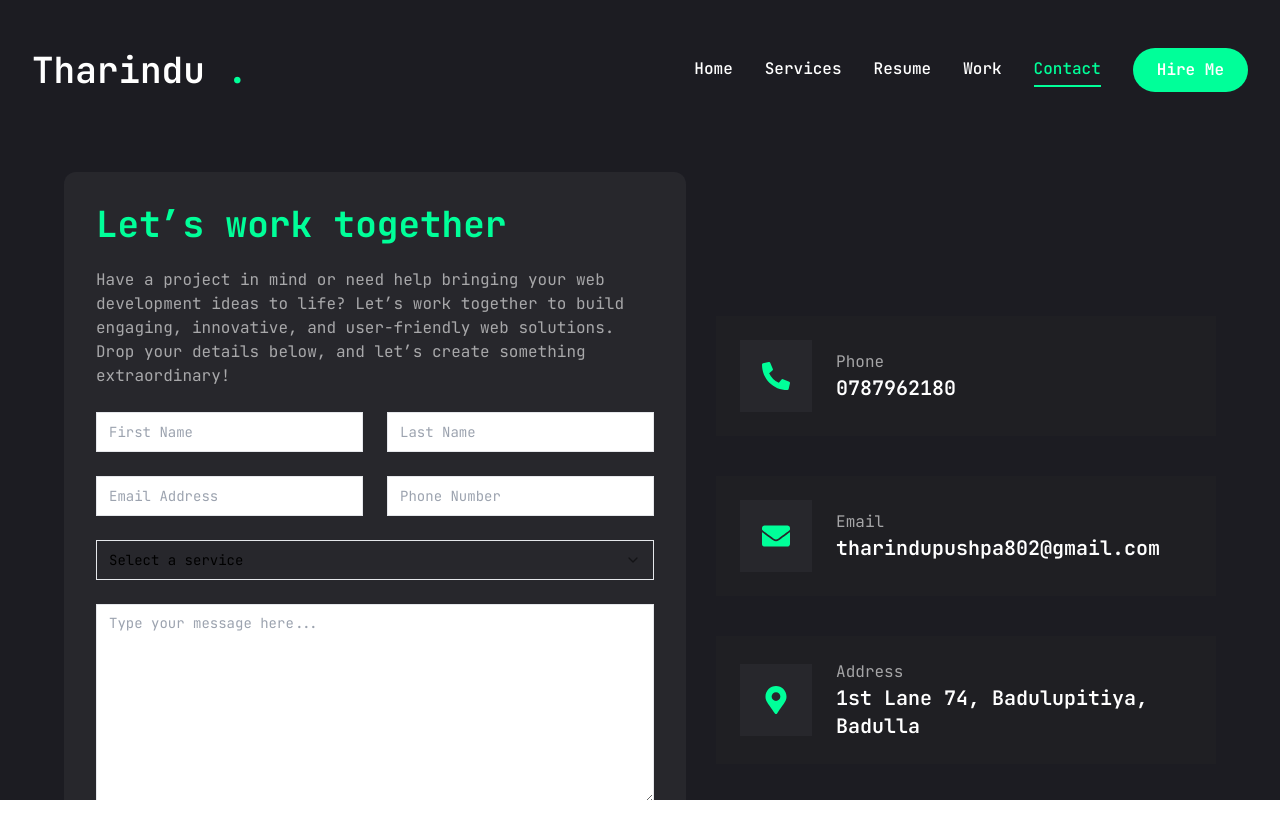
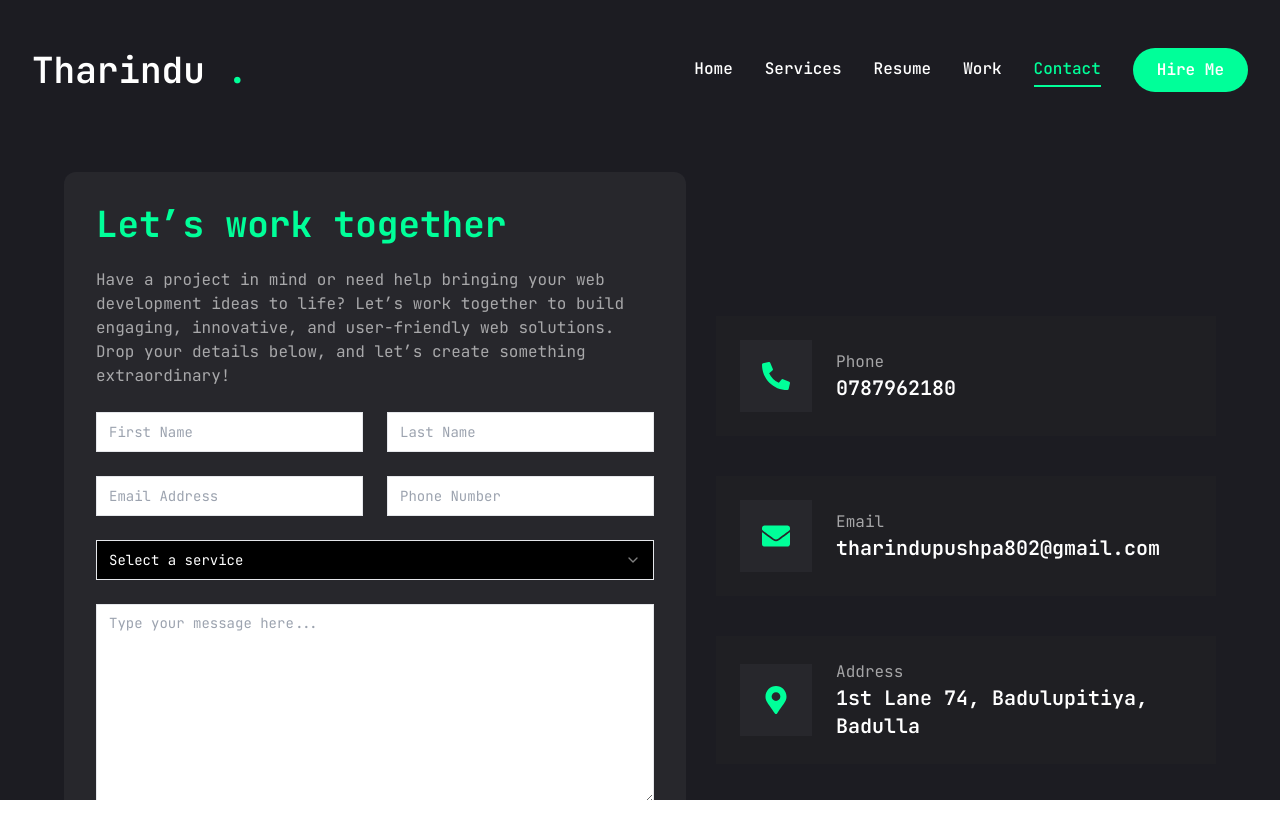
Before and after one commit to Tharindugamaga/portfolio0.2, a Next.js app: page /contact in a window 1280 px wide. Shown: the top 838 px of the page. Built offline with nearby package versions, Linux system fonts and the light colour scheme.

Commit message:
Update page.jsx

```diff
--- a/app/contact/page.jsx
+++ b/app/contact/page.jsx
@@ -70,16 +70,16 @@ const Contact = () => {
               </div>
 
               {/* select */}
-             <Select>
-  <SelectTrigger className="w-full text-black">
-    <SelectValue placeholder="Select a service" />
+         <Select>
+  <SelectTrigger className="w-full bg-black text-white">
+    <SelectValue placeholder="Select a service" className="text-white" />
   </SelectTrigger>
-  <SelectContent>
+  <SelectContent className="bg-black text-white">
     <SelectGroup>
-      <SelectLabel className="text-black">Select a service</SelectLabel>
-      <SelectItem value="web" className="text-black">Web Development</SelectItem>
-      <SelectItem value="mobile" className="text-black">Mobile App Development</SelectItem>
-      <SelectItem value="uiux" className="text-black">UI UX Design</SelectItem>
+      <SelectLabel className="text-white">Select a service</SelectLabel>
+      <SelectItem value="web" className="text-white">Web Development</SelectItem>
+      <SelectItem value="mobile" className="text-white">Mobile App Development</SelectItem>
+      <SelectItem value="uiux" className="text-white">UI UX Design</SelectItem>
     </SelectGroup>
   </SelectContent>
 </Select>
```
